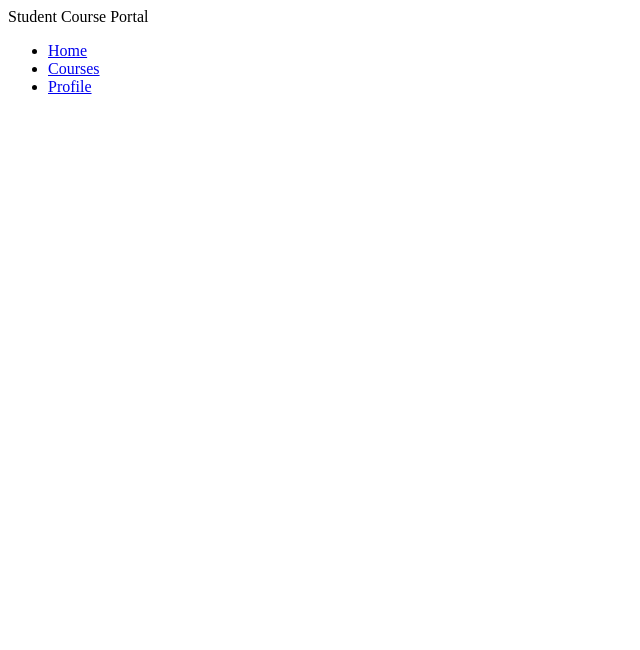
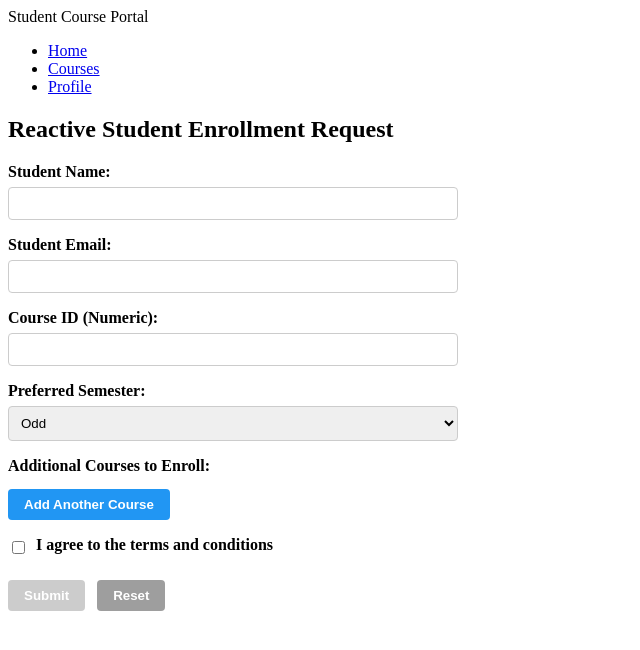
Before and after one commit to mayanksinghrajpoot/cognizant, an Angular app in the folder Angular_HandsOn/student-course-portal/: page /enroll-reactive in a window 1280 px wide. Before the commit this address led to /. Shown: the top 650 px of the page, without its empty margins (0-640 px from the left). Built offline with nearby package versions, Linux system fonts and the light colour scheme.

Commit message:
feat(angular-hol5): build reactive enrollment form with FormBuilder, custom sync/async validators, and FormArray dynamic elements

```diff
--- a/Angular_HandsOn/student-course-portal/src/app/app.routes.ts
+++ b/Angular_HandsOn/student-course-portal/src/app/app.routes.ts
@@ -2,9 +2,11 @@ import { Routes } from '@angular/router';
 import { Home } from './pages/home/home.component';
 import { CourseList } from './pages/course-list/course-list.component';
 import { EnrollmentForm } from './pages/enrollment-form/enrollment-form.component';
+import { ReactiveEnrollmentForm } from './pages/reactive-enrollment-form/reactive-enrollment-form.component';
 
 export const routes: Routes = [
   { path: '', component: Home },
   { path: 'courses', component: CourseList },
-  { path: 'enroll', component: EnrollmentForm }
+  { path: 'enroll', component: EnrollmentForm },
+  { path: 'enroll-reactive', component: ReactiveEnrollmentForm }
 ];
--- /dev/null
+++ b/Angular_HandsOn/student-course-portal/src/app/pages/reactive-enrollment-form/reactive-enrollment-form.component.css
@@ -0,0 +1,111 @@
+.form-group {
+  margin-bottom: 16px;
+  display: flex;
+  flex-direction: column;
+  max-width: 450px;
+}
+
+.form-group label {
+  margin-bottom: 6px;
+  font-weight: bold;
+}
+
+.form-control {
+  padding: 8px;
+  border: 1px solid #ccc;
+  border-radius: 4px;
+  outline: none;
+  transition: border-color 0.2s;
+}
+
+.form-control--small {
+  flex: 1;
+}
+
+.checkbox-group {
+  flex-direction: row;
+  align-items: center;
+  gap: 8px;
+}
+
+.form-actions {
+  display: flex;
+  gap: 12px;
+  margin-top: 20px;
+}
+
+.btn {
+  padding: 8px 16px;
+  border: none;
+  border-radius: 4px;
+  cursor: pointer;
+  font-weight: bold;
+}
+
+.btn-primary {
+  background-color: #4caf50;
+  color: #fff;
+}
+
+.btn-primary:disabled {
+  background-color: #cccccc;
+  cursor: not-allowed;
+}
+
+.btn-secondary {
+  background-color: #9e9e9e;
+  color: #fff;
+}
+
+.btn-danger {
+  background-color: #f44336;
+  color: #fff;
+  padding: 6px 12px;
+}
+
+.btn-add {
+  background-color: #2196f3;
+  color: #fff;
+  margin-top: 8px;
+  align-self: flex-start;
+}
+
+.form-array-row {
+  display: flex;
+  gap: 8px;
+  margin-bottom: 8px;
+  align-items: center;
+}
+
+.error-message {
+  color: #f44336;
+  font-size: 0.85em;
+  margin-top: 4px;
+}
+
+.pending-message {
+  color: #ff9800;
+  font-size: 0.85em;
+  margin-top: 4px;
+}
+
+.success-message {
+  padding: 12px;
+  background-color: #d4edda;
+  color: #155724;
+  border: 1px solid #c3e6cb;
+  border-radius: 4px;
+  max-width: 450px;
+  margin-bottom: 16px;
+}
+
+/* Angular Form state classes */
+input.ng-invalid.ng-touched,
+select.ng-invalid.ng-touched {
+  border: 1.5px solid #f44336 !important;
+}
+
+input.ng-valid.ng-touched,
+select.ng-valid.ng-touched {
+  border: 1.5px solid #4caf50 !important;
+}
--- /dev/null
+++ b/Angular_HandsOn/student-course-portal/src/app/pages/reactive-enrollment-form/reactive-enrollment-form.component.html
@@ -0,0 +1,95 @@
+<h2>Reactive Student Enrollment Request</h2>
+
+<div *ngIf="submitted" class="success-message">
+  Enrollment request submitted successfully!
+</div>
+
+<form [formGroup]="enrollForm" (ngSubmit)="onSubmit()" novalidate>
+  <div class="form-group">
+    <label for="studentName">Student Name:</label>
+    <input
+      type="text"
+      id="studentName"
+      formControlName="studentName"
+      class="form-control"
+    >
+    <div *ngIf="enrollForm.get('studentName')?.touched && enrollForm.get('studentName')?.errors" class="error-message">
+      <span *ngIf="enrollForm.get('studentName')?.errors?.['required']">Name is required.</span>
+      <span *ngIf="enrollForm.get('studentName')?.errors?.['minlength']">Name must be at least 3 characters.</span>
+    </div>
+  </div>
+
+  <div class="form-group">
+    <label for="studentEmail">Student Email:</label>
+    <input
+      type="email"
+      id="studentEmail"
+      formControlName="studentEmail"
+      class="form-control"
+    >
+    <div *ngIf="enrollForm.get('studentEmail')?.touched && enrollForm.get('studentEmail')?.errors" class="error-message">
+      <span *ngIf="enrollForm.get('studentEmail')?.errors?.['required']">Email is required.</span>
+      <span *ngIf="enrollForm.get('studentEmail')?.errors?.['email']">Invalid email format.</span>
+      <span *ngIf="enrollForm.get('studentEmail')?.errors?.['emailTaken']">Email taken (simulated check failed).</span>
+    </div>
+    <div *ngIf="enrollForm.get('studentEmail')?.pending" class="pending-message">
+      Checking email availability...
+    </div>
+  </div>
+
+  <div class="form-group">
+    <label for="courseId">Course ID (Numeric):</label>
+    <input
+      type="text"
+      id="courseId"
+      formControlName="courseId"
+      class="form-control"
+    >
+    <div *ngIf="enrollForm.get('courseId')?.touched && enrollForm.get('courseId')?.errors" class="error-message">
+      <span *ngIf="enrollForm.get('courseId')?.errors?.['required']">Course ID is required.</span>
+      <span *ngIf="enrollForm.get('courseId')?.errors?.['noCourseCode']">Course code starting with XX is not allowed.</span>
+    </div>
+  </div>
+
+  <div class="form-group">
+    <label for="preferredSemester">Preferred Semester:</label>
+    <select
+      id="preferredSemester"
+      formControlName="preferredSemester"
+      class="form-control"
+    >
+      <option value="Odd">Odd</option>
+      <option value="Even">Even</option>
+    </select>
+  </div>
+
+  <!-- FormArray dynamic elements -->
+  <div class="form-group FormArray-group">
+    <label>Additional Courses to Enroll:</label>
+    <div formArrayName="additionalCourses">
+      <div *ngFor="let ctrl of additionalCourses.controls; let i=index" class="form-array-row">
+        <input [formControl]="getAsFormControl(ctrl)" class="form-control form-control--small" placeholder="Additional Course ID">
+        <button type="button" (click)="removeCourse(i)" class="btn btn-danger">Remove</button>
+      </div>
+    </div>
+    <button type="button" (click)="addCourse()" class="btn btn-add">Add Another Course</button>
+  </div>
+
+  <div class="form-group checkbox-group">
+    <input
+      type="checkbox"
+      id="agreeToTerms"
+      formControlName="agreeToTerms"
+      class="form-check-input"
+    >
+    <label for="agreeToTerms">I agree to the terms and conditions</label>
+    <div *ngIf="enrollForm.get('agreeToTerms')?.touched && enrollForm.get('agreeToTerms')?.errors" class="error-message">
+      <span *ngIf="enrollForm.get('agreeToTerms')?.errors?.['required']">You must agree to the terms.</span>
+    </div>
+  </div>
+
+  <div class="form-actions">
+    <button type="submit" [disabled]="enrollForm.invalid" class="btn btn-primary">Submit</button>
+    <button type="button" (click)="enrollForm.reset({preferredSemester: 'Odd', agreeToTerms: false}); submitted = false; additionalCourses.clear();" class="btn btn-secondary">Reset</button>
+  </div>
+</form>
--- /dev/null
+++ b/Angular_HandsOn/student-course-portal/src/app/pages/reactive-enrollment-form/reactive-enrollment-form.component.ts
@@ -0,0 +1,82 @@
+import { Component, OnInit } from '@angular/core';
+import { CommonModule } from '@angular/common';
+import { ReactiveFormsModule, FormBuilder, FormGroup, FormArray, FormControl, Validators, AbstractControl, ValidationErrors } from '@angular/forms';
+
+@Component({
+  selector: 'app-reactive-enrollment-form',
+  imports: [CommonModule, ReactiveFormsModule],
+  templateUrl: './reactive-enrollment-form.component.html',
+  styleUrl: './reactive-enrollment-form.component.css',
+})
+export class ReactiveEnrollmentForm implements OnInit {
+  enrollForm!: FormGroup;
+  submitted = false;
+
+  constructor(private fb: FormBuilder) {}
+
+  ngOnInit(): void {
+    this.enrollForm = this.fb.group({
+      studentName: ['', [Validators.required, Validators.minLength(3)]],
+      studentEmail: ['', [Validators.required, Validators.email], [this.simulateEmailCheck.bind(this)]],
+      courseId: ['', [Validators.required, this.noCourseCode]],
+      preferredSemester: ['Odd', Validators.required],
+      agreeToTerms: [false, Validators.requiredTrue],
+      additionalCourses: this.fb.array([])
+    });
+  }
+
+  // Custom synchronous validator
+  noCourseCode(control: AbstractControl): ValidationErrors | null {
+    const value = String(control.value || '');
+    if (value.toUpperCase().startsWith('XX')) {
+      return { noCourseCode: true };
+    }
+    return null;
+  }
+
+  // Custom asynchronous validator
+  simulateEmailCheck(control: AbstractControl): Promise<ValidationErrors | null> {
+    return new Promise((resolve) => {
+      setTimeout(() => {
+        const email = String(control.value || '');
+        if (email.includes('test@')) {
+          resolve({ emailTaken: true });
+        } else {
+          resolve(null);
+        }
+      }, 800);
+    });
+  }
+
+  // FormArray getter:
+  // Defining a typed getter in the component class is superior to casting in the template because:
+  // 1. It keeps the HTML template clean and free from logic or type assertion expressions.
+  // 2. It enables TypeScript compile-time type checking and IDE autocompletion for the controls.
+  get additionalCourses(): FormArray {
+    return this.enrollForm.get('additionalCourses') as FormArray;
+  }
+
+  addCourse(): void {
+    this.additionalCourses.push(this.fb.control('', Validators.required));
+  }
+
+  removeCourse(index: number): void {
+    this.additionalCourses.removeAt(index);
+  }
+
+  getAsFormControl(control: AbstractControl): FormControl {
+    return control as FormControl;
+  }
+
+
+  // Difference between enrollForm.value and enrollForm.getRawValue():
+  // - value: Returns only the values of controls that are NOT disabled.
+  // - getRawValue(): Returns the values of all controls, regardless of their enabled or disabled state.
+  onSubmit(): void {
+    console.log('enrollForm.value:', this.enrollForm.value);
+    console.log('enrollForm.getRawValue():', this.enrollForm.getRawValue());
+    if (this.enrollForm.valid) {
+      this.submitted = true;
+    }
+  }
+}
```
Also changed, not shown: 1 other file (tests, documents, lock files or other folders).
